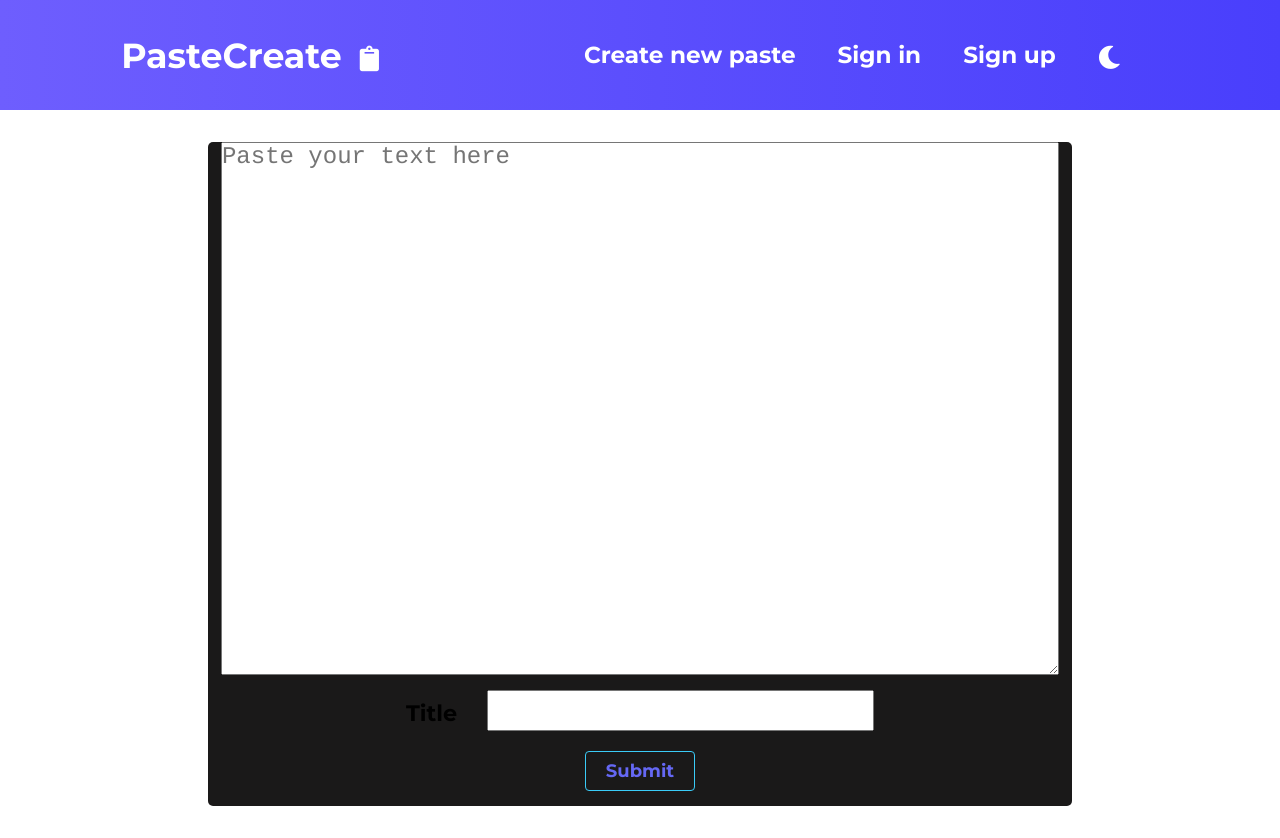
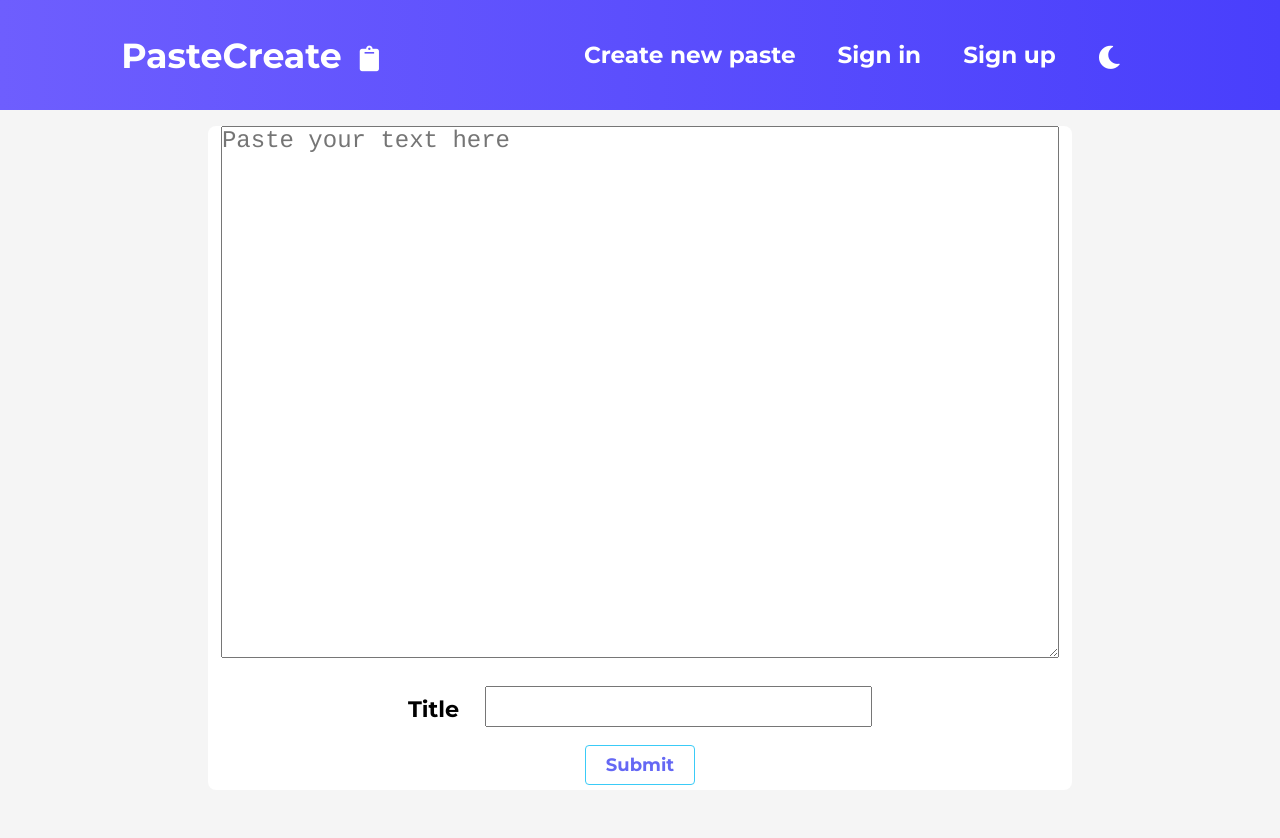
Before and after one commit to Atharva21/PasteCreate, a React (Create React App) app in the folder frontend/: page /new in a window 1280 px wide. After the commit the page ends 806 px from the top, so only its background shows below. Built offline with nearby package versions, Linux system fonts and the light colour scheme.

Commit message:
move dark mode toggle logic to it's own context provider

```diff
--- a/frontend/src/App.css
+++ b/frontend/src/App.css
@@ -3,6 +3,10 @@
     margin: 0;
     padding: 0;
     font-family: 'Montserrat', sans-serif;
+}
+
+body {
+    background-color: whitesmoke;
 }
 
 .dark-mode {
--- a/frontend/src/components/Base.jsx
+++ b/frontend/src/components/Base.jsx
@@ -1,34 +1,13 @@
 import NavBar from "./Navbar";
-import { useState, useEffect } from "react";
-import { LoadingProvider } from "./LoadingContext";
+import { LoadingProvider } from "./context/LoadingContext.js";
+import { ThemeProvider } from "./context/ThemeContext";
 
 const Base = () => {
-    const [darkMode, setDarkMode] = useState(JSON.parse(localStorage.getItem('dark')))
-
-    const toggleDarkMode = () => {
-        localStorage.setItem('dark', JSON.stringify(!darkMode))
-        setDarkMode(!darkMode)
-    };
-
-    useEffect(() => {
-        let mode = JSON.parse(localStorage.getItem('dark'))
-        if (mode === true) {
-            setDarkMode(true)
-        } else {
-            setDarkMode(false)
-        }
-    }, []);
-
-    useEffect(() => {
-        if (darkMode === true)
-            document.body.classList.add('dark-mode')
-        else
-            document.body.classList.remove('dark-mode')
-    }, [darkMode])
-
     return (
         <LoadingProvider>
-            <NavBar darkMode={darkMode} toggleDarkMode={toggleDarkMode} />
+            <ThemeProvider>
+            <NavBar />
+            </ThemeProvider>
         </LoadingProvider>
     )
 };
--- a/frontend/src/components/MyPastes.jsx
+++ b/frontend/src/components/MyPastes.jsx
@@ -4,10 +4,11 @@ import pageStyle from "../css/MyPastes.module.css";
 import commonStyles from "../css/Common.module.css";
 import { Button } from "./Button";
 import swal from "sweetalert";
-import { useLoader, useUpdateLoader } from "./LoadingContext";
+import { useLoader, useUpdateLoader } from "./context/LoadingContext.js";
 import Spinner from "./Spinner";
-import CopyClipboard from "./utils/CopyClipboard";
+import CopyClipboard from "./utils/CopyClipboard.js";
 import AuthContext from "../store/auth-context";
+import { useTheme } from "./context/ThemeContext";
 
 const MyPastes = () => {
     const [curPaste, setCurPaste] = useState(false);
@@ -15,6 +16,7 @@ const MyPastes = () => {
     const isLoading = useLoader();
     const setLoader = useUpdateLoader();
     const authCtx = useContext(AuthContext);
+    const darkMode = useTheme();
     useEffect(() => {
         setLoader(true)
         let config = {
@@ -88,11 +90,15 @@ const MyPastes = () => {
         setCurPaste(data);
     };
 
+    const backgroundStyle = {
+        backgroundColor: darkMode ? "#1a1919" : "white"
+    };
+
     return (
         <div>
             {isLoading === true && <Spinner />}
             {isLoading === false &&
-                <div className={pageStyle.pastesContainer}>
+                <div className={pageStyle.pastesContainer} style={backgroundStyle}>
                     {!curPaste && myPastes.length ? (myPastes.map((item, index) =>
                         <Fragment key={index}>
                             <div className={pageStyle.paste} >
--- a/frontend/src/components/Navbar.jsx
+++ b/frontend/src/components/Navbar.jsx
@@ -16,9 +16,12 @@ import { useContext } from "react";
 import { useState } from "react";
 import Logout from "./Logout";
 import AuthContext from "../store/auth-context";
-const NavBar = ({ toggleDarkMode, darkMode }) => {
+import {useTheme, useThemeUpdate} from "./context/ThemeContext.js";
+const NavBar = () => {
     const [clicked, setClicked] = useState(false);
     const authCtx = useContext(AuthContext);
+    const darkMode = useTheme();
+    const toggleDarkMode = useThemeUpdate();
 
     const isLoggedIn = authCtx.isLoggedIn;
 
--- a/frontend/src/components/NewPaste.jsx
+++ b/frontend/src/components/NewPaste.jsx
@@ -3,9 +3,10 @@ import { Button } from "./Button";
 import React, { useContext } from "react";
 import axios from "axios";
 import swal from 'sweetalert';
-import { useLoader, useUpdateLoader } from "./LoadingContext";
 import Spinner from "./Spinner";
 import AuthContext from "../store/auth-context";
+import { useTheme } from "./context/ThemeContext";
+import { useLoader, useUpdateLoader } from "./context/LoadingContext.js";
 const NewPaste = () => {
     const [isPrivate, setIsPrivate] = React.useState(false)
     const [inputFields, setInputFields] = React.useState({})
@@ -13,6 +14,7 @@ const NewPaste = () => {
     const setLoader = useUpdateLoader()
     const authCtx = useContext(AuthContext);
     const isLoggedIn = authCtx.isLoggedIn;
+    const darkMode = useTheme();
 
     const handlePrivateCheckBox = (e) => {
         setInputFields(prev => {
@@ -61,12 +63,24 @@ const NewPaste = () => {
         });
     }
 
+    const newPasteContainerStyle = {
+        display: 'flex',
+        flexGrow: 1,
+        flexDirection: 'column',
+        justifyContent: 'center',
+        alignItems: 'center',
+        borderRadius: '8px',
+        margin: '1rem 13rem',
+        height: '83vh',
+        backgroundColor: darkMode ? '#1a1919' : "white",
+    };
+
     return (
         <React.Fragment>
             {isLoading === true && <Spinner />}
-            <form className={styles.newPasteContainer} onSubmit={submitNewPaste}>
-                <textarea placeholder="Paste your text here" id={styles.pasteArea} name="paste" onChange={(e) => handleChangeInputField(e)} />
-                <ul >
+            <form onSubmit={submitNewPaste} style={newPasteContainerStyle}>
+                <textarea placeholder="Paste your text here" id={isLoggedIn ? styles.pasteAreaLoggedIn : styles.pasteAreaLoggedOut} name="paste" onChange={(e) => handleChangeInputField(e)} />
+                <ul className={styles.pasteDetailsForm}>
                     <li>
                         <label htmlFor="title" className={styles.label}>Title</label>
                         <input type="text" name="title" className={styles.label} onChange={(e) => handleChangeInputField(e)} />
--- a/frontend/src/components/SignIn.jsx
+++ b/frontend/src/components/SignIn.jsx
@@ -2,7 +2,7 @@ import styles from "../css/SignInSignUp.module.css";
 import { Button } from "./Button";
 import axios from "axios";
 import { useHistory } from "react-router-dom";
-import { useLoader, useUpdateLoader } from "./LoadingContext";
+import { useLoader, useUpdateLoader } from "./context/LoadingContext.js";
 import { useContext } from "react";
 import swal from "sweetalert";
 import Spinner from "./Spinner";
@@ -26,6 +26,7 @@ const SignIn = () => {
                 localStorage.setItem('user', res.data.id)
                 const expiryTime = new Date(new Date().getTime() + (+res.data.expiry * 1000));
                 authCtx.login(res.data.token, expiryTime.toISOString());
+                setLoader(false);
                 history.push("/");
             } else {
                 setLoader(false)
--- a/frontend/src/components/ViewPaste.jsx
+++ b/frontend/src/components/ViewPaste.jsx
@@ -7,7 +7,7 @@ import styles from "../css/MyPastes.module.css";
 import swal from "sweetalert";
 import Spinner from "./Spinner";
 import AuthContext from "../store/auth-context";
-import CopyClipboard from "./utils/CopyClipboard";
+import CopyClipboard from "./utils/CopyClipboard.js";
 const ViewPaste = () => {
     const [currentPaste, setCurrentPaste] = useState([]);
     const [isPasteLoading, setIsPasteLoading] = useState(true);
--- /dev/null
+++ b/frontend/src/components/context/ThemeContext.js
@@ -0,0 +1,36 @@
+import React, { useContext, useState, useEffect } from "react";
+
+const ThemeContext = React.createContext();
+
+const ThemeUpdateContext = React.createContext();
+
+export function useTheme() {
+    return useContext(ThemeContext)
+}
+
+export function useThemeUpdate() {
+    return useContext(ThemeUpdateContext)
+}
+
+export function ThemeProvider({ children }) {
+    const [darkMode, setDarkMode] = useState(JSON.parse(localStorage.getItem('dark')))
+
+    const toggleTheme = () => {
+        setDarkMode(prevMode => !prevMode);
+    };
+
+    useEffect(() => {
+        if (darkMode === true)
+            document.body.classList.add('dark-mode')
+        else
+            document.body.classList.remove('dark-mode')
+    }, [darkMode])
+
+    return (
+        <ThemeContext.Provider value={darkMode} >
+            <ThemeUpdateContext.Provider value={toggleTheme}>
+            {children}
+            </ThemeUpdateContext.Provider>
+        </ThemeContext.Provider>
+    )
+};
--- a/frontend/src/css/NewPaste.module.css
+++ b/frontend/src/css/NewPaste.module.css
@@ -8,9 +8,8 @@
     flex-direction: column;
     justify-content: center;
     align-items: center;
-    margin-top: 2rem;
-    border-radius: 5px;
-    margin: 2rem 13rem;
+    border-radius: 8px;
+    margin: 1rem 13rem;
     height: 83vh;
     background-color: #1a1919;
 }
@@ -19,7 +18,16 @@ ul {
     list-style: none;
 }
 
-#pasteArea {
+#pasteAreaLoggedIn {
+    width: 97%;
+    height: 61vh;
+    overflow-y: scroll;
+    font-size: 1.5em;
+    font-family: var(--input-font);
+    outline: none;
+}
+
+#pasteAreaLoggedOut {
     width: 97%;
     height: 67vh;
     overflow-y: scroll;
@@ -28,22 +36,21 @@ ul {
     outline: none;
 }
 
+.pasteDetailsForm {
+    margin-top: 15px;
+}
+
 h2 {
     margin-bottom: 2rem;
 }
 
 .submitPasteBtn {
     text-align: center;
-    margin-bottom: 10px;
 }
 
 .label {
     font-size: 1.4em;
-    margin: 15px
-}
-
-.privatePasteCheckboxContainer {
-    margin-top: 10px;
+    margin: 13px
 }
 
 @media screen and (max-width: 1200px) {
```
Also changed, not shown: frontend/src/components/context/LoadingContext.js (renamed from frontend/src/components/LoadingContext.jsx), frontend/src/components/utils/CopyClipboard.js (renamed from frontend/src/components/utils/CopyClipboard.jsx).
